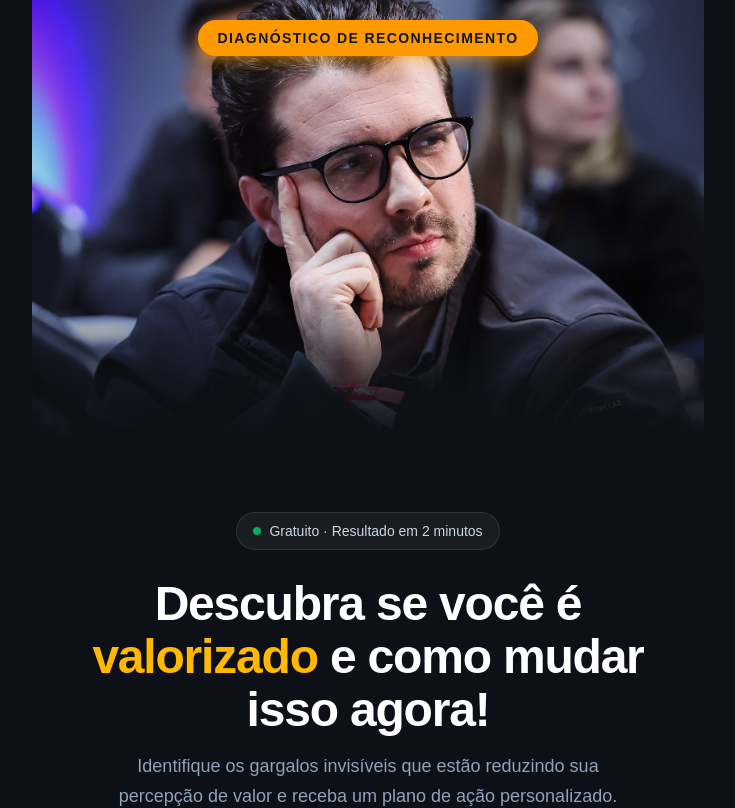
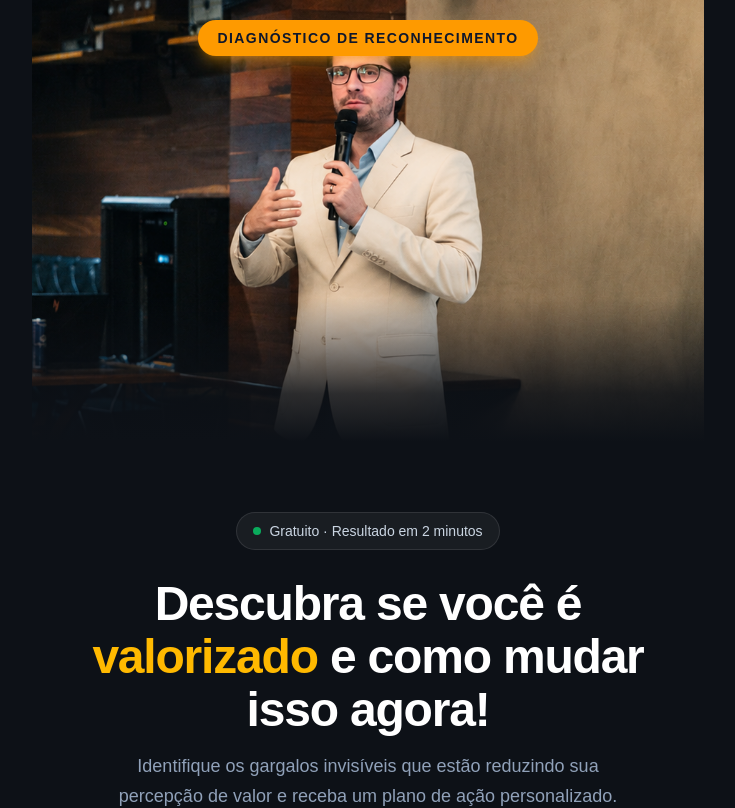
Before and after one commit to Kauezao14/diagnostico-reconhecimento, a Next.js app: page / in a window 1280 px wide. Shown: the top 808 px of the page, without its empty margins (272-1007 px from the left). Built offline with nearby package versions, Linux system fonts and the light colour scheme.

Commit message:
Troca foto hero por lucas-terno.png

```diff
--- a/app/page.tsx
+++ b/app/page.tsx
@@ -8,7 +8,7 @@ export default function Home() {
       {/* Hero com imagem e overlay */}
       <div className="relative w-full max-w-2xl">
         <Image
-          src="/lucas-pensando.jpg"
+          src="/lucas-terno.png"
           alt="Lucas"
           width={800}
           height={600}
```
Also changed, not shown: public/lucas-terno.png (added).
